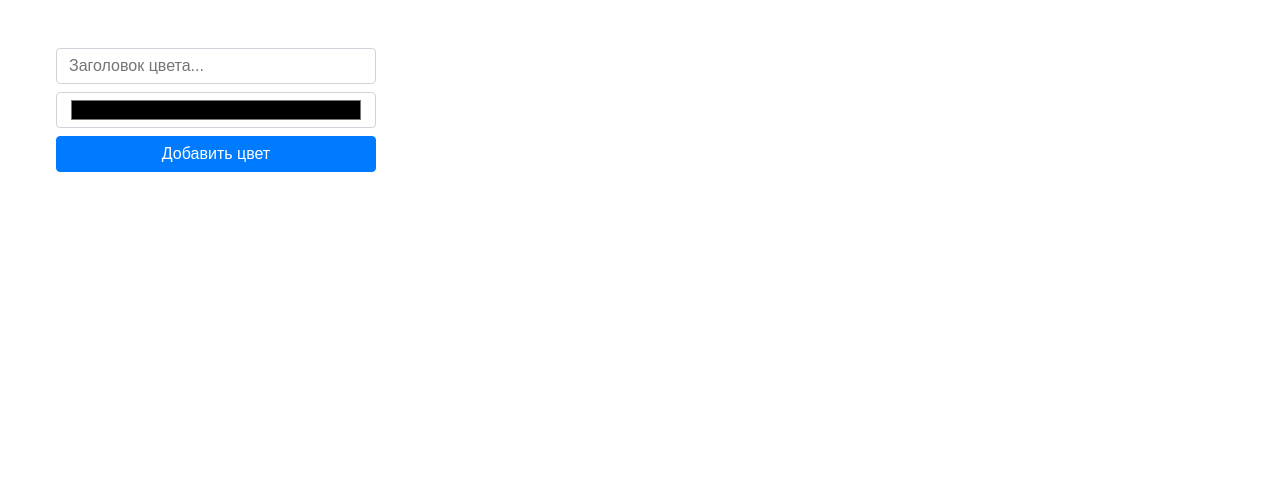
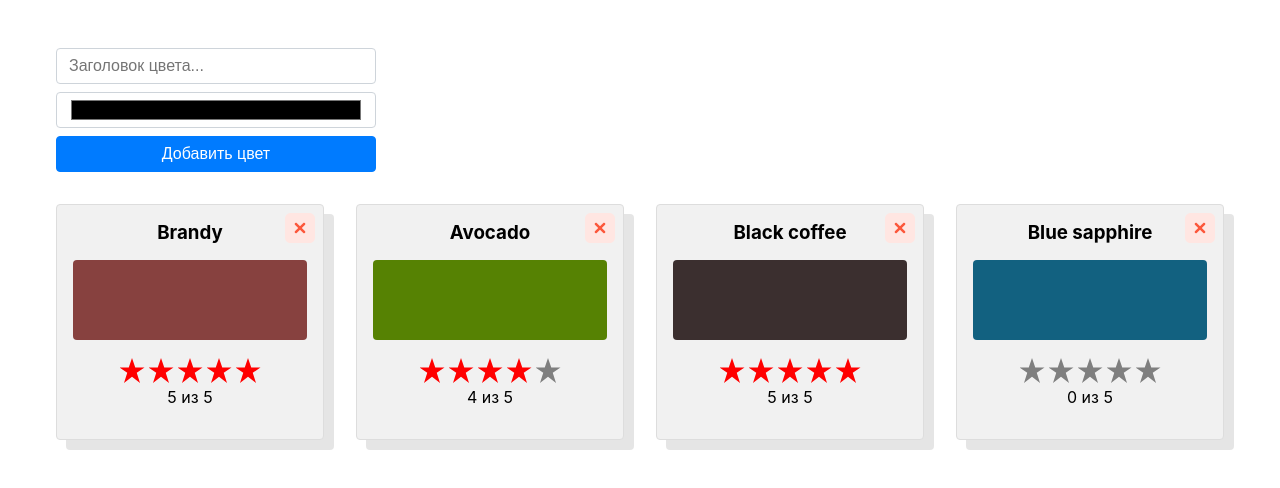
Before and after one commit to dimktsoy/color-organizer-simple, a React (Create React App) app: page / in a window 1280 px wide. Shown: the top 488 px of the page. Built offline with nearby package versions, Linux system fonts and the light colour scheme.

Commit message:
Update component App

```diff
--- a/src/components/App/App.js
+++ b/src/components/App/App.js
@@ -9,11 +9,37 @@ class App extends React.Component {
     super(props);
 
     this.state = {
-      colors: [],
+      colors: [
+        {
+          id: 1,
+          title: 'Brandy',
+          color: '#87413F',
+          rating: 5,
+        },
+        {
+          id: 2,
+          title: 'Avocado',
+          color: '#568203',
+          rating: 4,
+        },
+        {
+          id: 3,
+          title: 'Black coffee',
+          color: '#3B2F2F',
+          rating: 5,
+        },
+        {
+          id: 4,
+          title: 'Blue sapphire',
+          color: '#126180',
+          rating: 0,
+        },
+      ],
     };
 
     this.addColor = this.addColor.bind(this);
     this.removeColor = this.removeColor.bind(this);
+    this.rateColor = this.rateColor.bind(this);
   }
 
   addColor(title, color) {
@@ -32,18 +58,30 @@ class App extends React.Component {
 
   removeColor(id) {
     this.setState((prevState) => ({
-      colors: prevState.colors.filter((color) => color.id !== id),
+      colors: [...prevState.colors.filter((color) => color.id !== id)],
+    }));
+  }
+
+  rateColor(id, rating) {
+    this.setState((prevState) => ({
+      colors: prevState.colors.map((color) =>
+        id !== color.id ? color : { ...color, rating }
+      ),
     }));
   }
 
   render() {
-    const { addColor, removeColor } = this;
+    const { addColor, removeColor, rateColor } = this;
     const { colors } = this.state;
 
     return (
       <div className="app">
         <AddColorForm addColor={addColor} />
-        <ColorList colors={colors} onRemoveColor={removeColor} />
+        <ColorList
+          colors={colors}
+          onRemoveColor={removeColor}
+          onRate={rateColor}
+        />
       </div>
     );
   }
--- a/src/index.js
+++ b/src/index.js
@@ -3,9 +3,4 @@ import ReactDOM from 'react-dom';
 import './index.scss';
 import App from './components/App/App';
 
-ReactDOM.render(
-  <React.StrictMode>
-    <App />
-  </React.StrictMode>,
-  document.getElementById('root')
-);
+ReactDOM.render(<App />, document.getElementById('root'));
```
